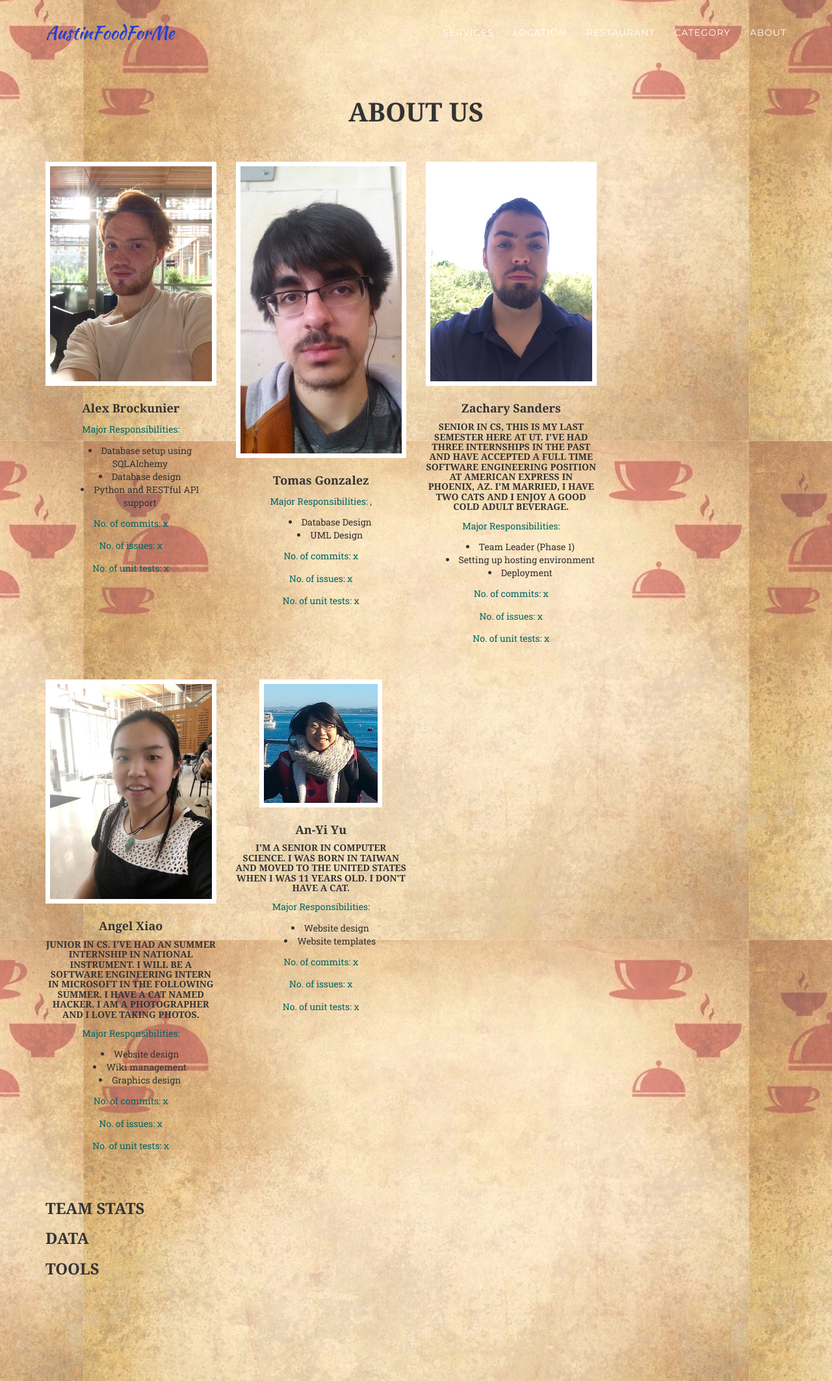
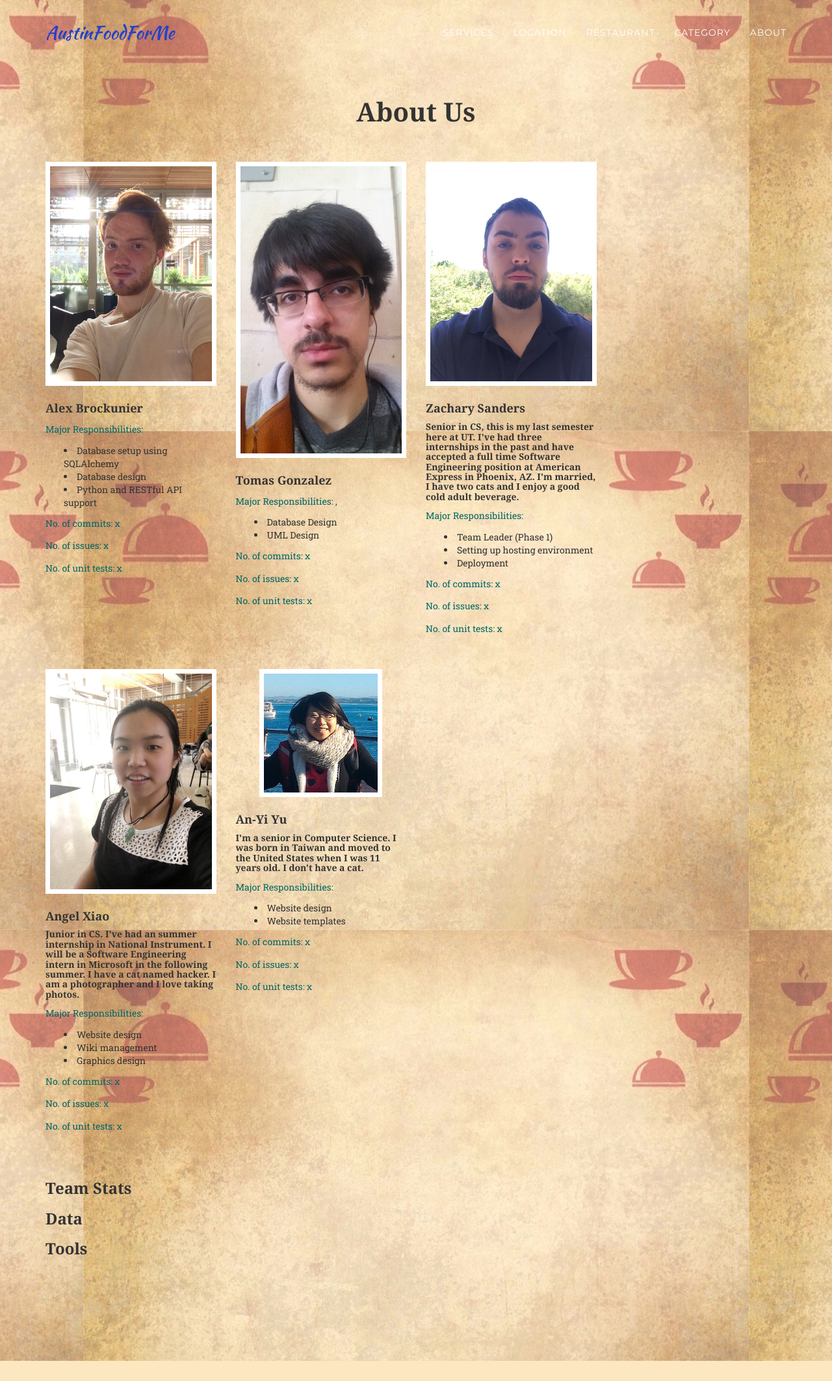
Before and after one commit to brockuniera/cs373-idb, a Flask app: page /about in a window 1280 px wide. Shown: the whole page at 65% size. After the commit the page ends 2095 px from the top, so only its background shows below. Run offline with Flask 2, Linux system fonts and the light colour scheme; some libraries are stand-ins or nearby versions; some web fonts are replaced.

Commit message:
git photos in the about page works

```diff
--- a/app/static/css/agency.css
+++ b/app/static/css/agency.css
@@ -44,7 +44,7 @@ h4,
 h5,
 h6 {
   font-family: Cambria, Georgia, serif;
-  text-transform: uppercase;
+  /*text-transform: uppercase;*/
   font-weight: 700;
 }
 .img-centered {
@@ -547,7 +547,7 @@ section h3.section-subheading {
   }
 }
 .team-member {
-  text-align: center;
+  /*text-align: center;*/
   margin-bottom: 50px;
 }
 .team-member img {
--- a/app/templates/about.html
+++ b/app/templates/about.html
@@ -105,7 +105,7 @@
                 </div>
                 <div class="col-sm-3">
                     <div class="team-member">
-                        <img src="../img/team/2.jpg" class="img-responsive">
+                        <img src="../img/team/Tomas.jpg" class="img-responsive">
                         <h4>Tomas Gonzalez</h4>
                         <h5></h5>
                         <p class="text-muted">Major Responsibilities: , </p>
```
Also changed, not shown: app/img/team/Tomas.jpg (renamed from app/img/team/2.jpg), app/static/img/team/3.jpg (added), app/static/img/team/5.jpg (added), app/static/img/team/Tomas.jpg (added).
